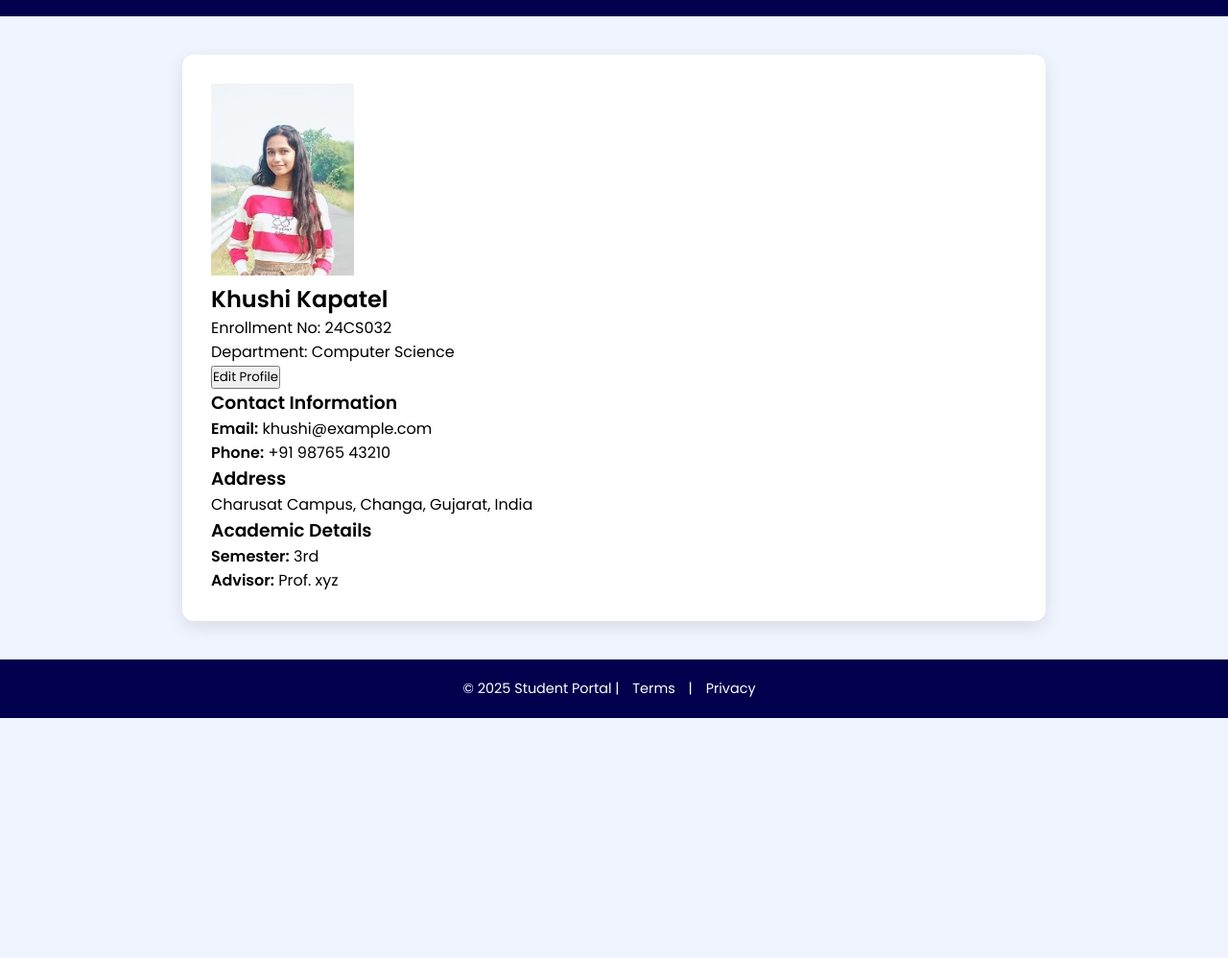
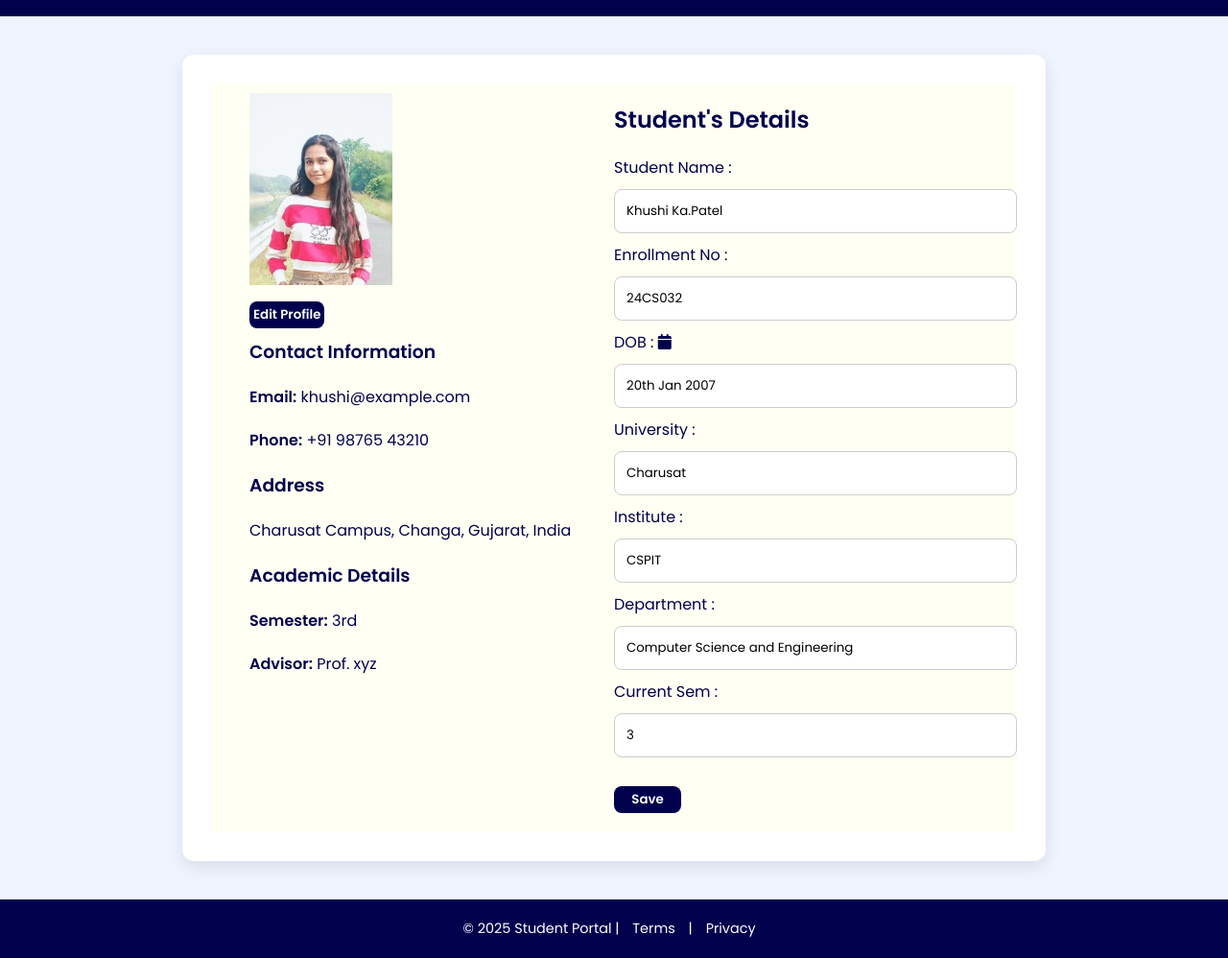
Before and after one commit to 24CS032Khushi/Student_Portal, a plain HTML site: page Profile.html in a window 1280 px wide. Shown: the part 68-1066 px from the top of the page at 96% size. Before the commit the page ends 816 px from the top, so only its background shows below. Drawn offline with Linux system fonts and the light colour scheme.

Commit message:
profile page done

```diff
--- a/Profile.html
+++ b/Profile.html
@@ -36,12 +36,11 @@
   <main class="profile-container">
     <div class="profile-left">
       <img src="student-photo.jpg" alt="Student Photo" class="profile-photo">
-      <h2>Khushi Kapatel</h2>
+      <br>
+      <button>Edit Profile</button>
+      <!-- <h2>Khushi Kapatel</h2>
       <p>Enrollment No: 24CS032</p>
-      <p>Department: Computer Science</p>
-      <button>Edit Profile</button>
-    </div>
-    <div class="profile-right">
+      <p>Department: Computer Science</p> -->
       <h3>Contact Information</h3>
       <p><strong>Email:</strong> khushi@example.com</p>
       <p><strong>Phone:</strong> +91 98765 43210</p>
@@ -52,6 +51,29 @@
       <h3>Academic Details</h3>
       <p><strong>Semester:</strong> 3rd</p>
       <p><strong>Advisor:</strong> Prof. xyz</p>
+
+    </div>
+    <div class="profile-right">
+      <form>
+        <p><strong>
+            <h2>Student's Details</h2>
+          </strong></p>
+        <label for="name">Student Name : </label>
+        <input type="text" value="Khushi Ka.Patel" readonly>
+        <lable for="E_No">Enrollment No : </lable>
+        <input type="text" value="24CS032" readonly>
+        <label for="DOB">DOB : <i class="fas fa-calendar"></i></label>
+        <input type="text" value="20th Jan 2007" readonly>
+        <label for="uni">University : </label>
+        <input type="text" value="Charusat" readonly>
+        <label for="institute">Institute : </label>
+        <input type="text" value="CSPIT" readonly>
+        <label for="Department">Department : </label>
+        <input type="text" value="Computer Science and Engineering" readonly>
+        <label for="sem">Current Sem : </label>
+        <input type="text" value="3" readonly>
+        <button type="submit">Save</button>
+      </form>
     </div>
   </main>
 
--- a/style-Profile.css
+++ b/style-Profile.css
@@ -8,6 +8,7 @@
 body {
   background-color: #f0f4ff;
   min-height: 100vh;
+  color: #00004d;
 }
 
 header {
@@ -44,9 +45,13 @@ nav a:hover {
 .profile-photo {
   height: 200px;
   width: auto;
+  padding-left: 10px;
 }
 
 .profile-container {
+  display: grid;
+  grid-template-columns: repeat(2 , 1fr);
+  grid-template-rows: repeat(1,1fr);
   max-width: 900px;
   margin: 40px auto;
   padding: 30px;
@@ -55,43 +60,73 @@ nav a:hover {
   box-shadow: 0 6px 18px rgba(0, 0, 0, 0.1);
 }
 
-.profile-header {
-  text-align: center;
-  margin-bottom: 25px;
+.profile-left{
+  flex: 1;
+  background-color: rgb(255, 255, 243);
+  padding-left: 30px;
+  padding-top: 10px;
+  padding-bottom: 10px;
 }
 
-.profile-header h1 {
-  font-size: 2rem;
-  color: #00004d;
-  margin-bottom: 5px;
+.profile-left button {
+  width:200;
+  height: auto;
+  margin-top: 10px;
+  margin-left: 10px;
+  background-color: #00004d;
+  color:white;
+  border: none;
+  border-radius: 8px;
+  cursor: pointer;
+  font-weight: bold;
+  padding: 4px;
 }
 
-.profile-header p {
-  color: #555;
+.profile-left button:hover{
+  background-color: #1a1a80;
 }
 
-.profile-grid {
-  display: grid;
-  grid-template-columns: repeat(auto-fit, minmax(280px, 1fr));
-  gap: 25px;
+
+.profile-right button{
+  width: 70px;
+  height: auto;
+  margin-bottom: 20px;
+  margin-top: 20px;
+  background-color: #00004d;
+  color:white;
+  border: none;
+  border-radius: 8px;
+  cursor: pointer;
+  font-weight: bold;
+  padding: 4px;
 }
 
-.profile-card {
-  background-color: #f7faff;
-  padding: 20px;
-  border-radius: 10px;
-  box-shadow: 0 2px 10px rgba(0, 0, 0, 0.05);
+.profile-right button:hover{
+  background-color: #1a1a80;
 }
 
-.profile-card h3 {
-  color: #00004d;
-  font-size: 1rem;
-  margin-bottom: 8px;
+.profile-left h3 , p {
+  padding: 10px;
 }
 
-.profile-card p {
-  color: #333;
-  font-size: 1rem;
+.profile-right{
+  flex: 1;
+  display: flex;
+  justify-content: center;
+  align-items: center;
+  background-color: rgb(255, 255, 243);
+}
+
+.profile-right p{
+  padding: 10px;
+}
+
+.profile-right input[type = "text"] {
+  width: 100%;
+  padding: 12px;
+  margin: 10px 0;
+  border-radius: 8px;
+  border: 1px solid #ccc;
 }
 
 footer {
```
Also changed, not shown: style.css (+1 -7 lines).
